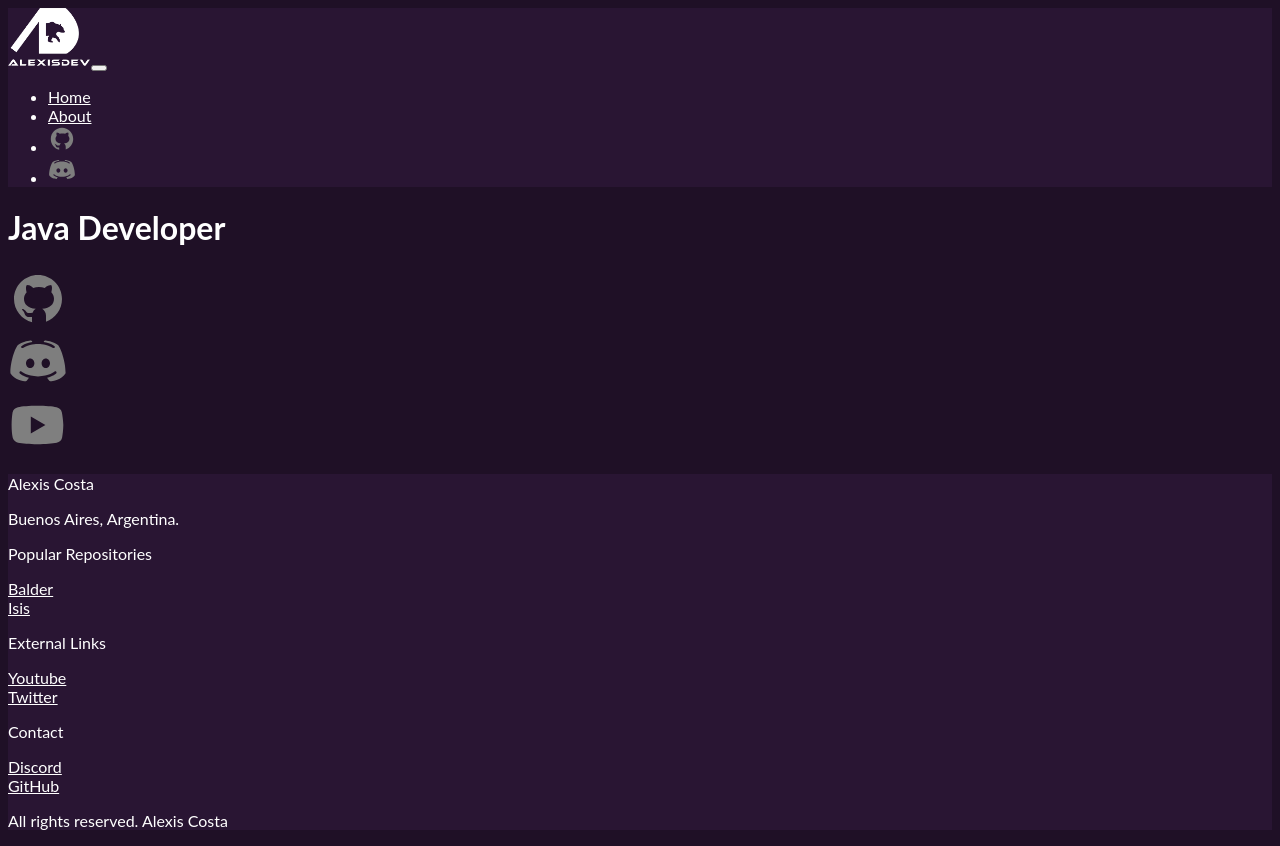
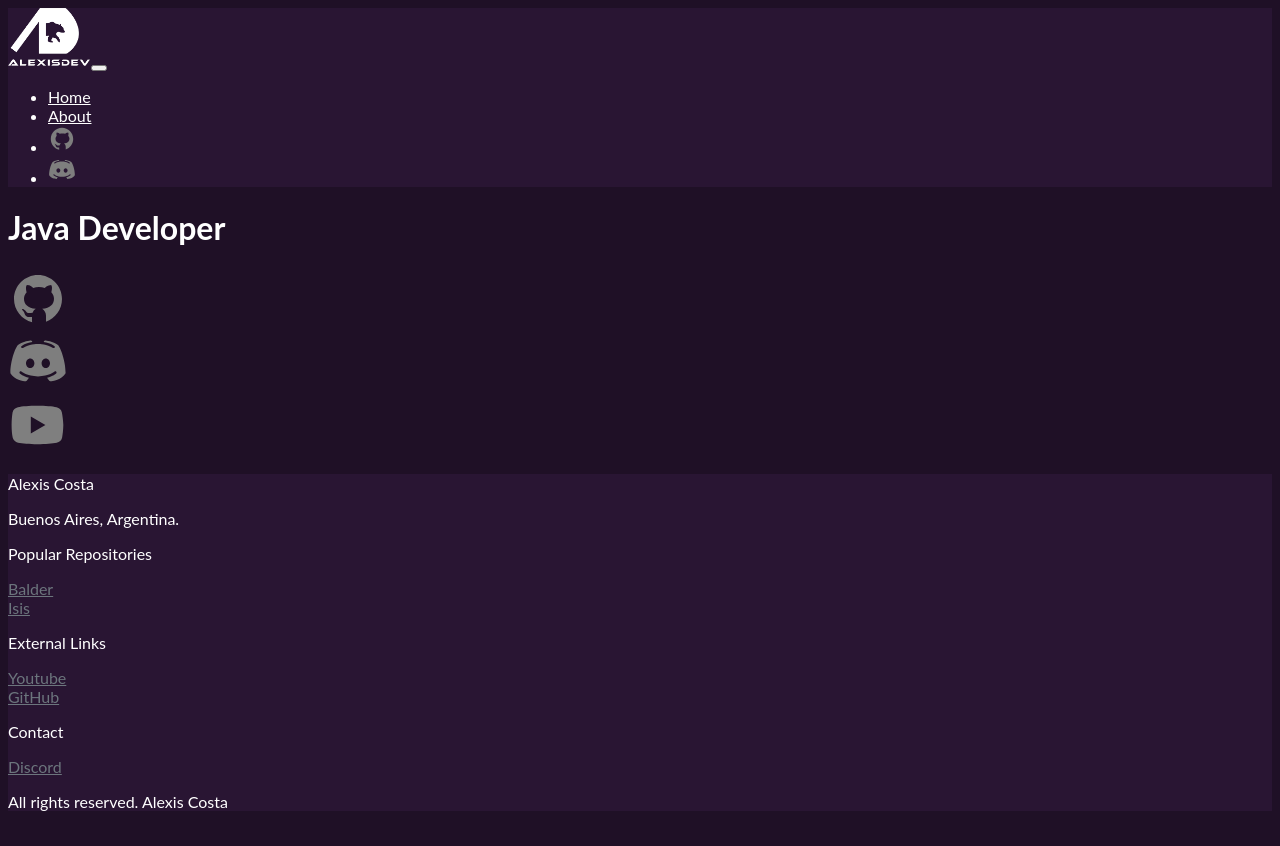
Before and after one commit to alexissdev/alexissdev.me, a Next.js app: page / in a window 1280 px wide. Built offline with nearby package versions, Linux system fonts and the light colour scheme.

Commit message:
refactor(footer): added the hover actions and added the redirect links

```diff
--- a/src/components/footer/Footer.tsx
+++ b/src/components/footer/Footer.tsx
@@ -12,12 +12,22 @@ export default function Footer() {
         <div className="col-xs-12 col-md-6 col-lg-3">
           <p className="h5 mb-3"> Popular Repositories </p>
           <div className="mb-2">
-            <Link className="text-secondary text-decoration-none" href="#">
+            <Link
+              className="text-decoration-none footer-link"
+              href="https://github.com/alexissdev/balder"
+              target="_blank"
+              rel="noopener noreferrer"
+            >
               Balder
             </Link>
           </div>
           <div className="mb-2">
-            <Link className="text-secondary text-decoration-none" href="#">
+            <Link
+              className="text-decoration-none footer-link"
+              href="https://github.com/alexissdev/Isis"
+              target="_blank"
+              rel="noopener noreferrer"
+            >
               Isis
             </Link>
           </div>
@@ -26,13 +36,23 @@ export default function Footer() {
         <div className="col-xs-12 col-md-6 col-lg-3">
           <p className="h5 mb-3"> External Links </p>
           <div className="mb-2">
-            <Link className="text-secondary text-decoration-none" href="#">
+            <Link
+              className="text-decoration-none footer-link"
+              href="https://www.youtube.com/@alexissdev"
+              target="_blank"
+              rel="noopener noreferrer"
+            >
               Youtube
             </Link>
           </div>
           <div className="mb-2">
-            <Link className="text-secondary text-decoration-none" href="#">
-              Twitter
+            <Link
+              className="footer-link text-decoration-none"
+              href="https://github.com/alexissdev"
+              target="_blank"
+              rel="noopener noreferrer"
+            >
+              GitHub
             </Link>
           </div>
         </div>
@@ -40,13 +60,13 @@ export default function Footer() {
         <div className="col-xs-12 col-md-6 col-lg-3">
           <p className="h5 mb-3"> Contact </p>
           <div className="mb-2">
-            <Link className="text-secondary text-decoration-none" href="#">
+            <Link
+              className="text-decoration-none footer-link"
+              href="https://discord.com/invite/BWqqbXbUep"
+              target="_blank"
+              rel="noopener noreferrer"
+            >
               Discord
-            </Link>
-          </div>
-          <div className="mb-2">
-            <Link className="text-secondary text-decoration-none" href="#">
-              GitHub
             </Link>
           </div>
         </div>
--- a/src/styles/Bootstrap.module.css
+++ b/src/styles/Bootstrap.module.css
@@ -30,6 +30,14 @@
   width: 50%;
 }
 
+.footer-link {
+  color: #6c757d;
+}
+
+.footer-link:hover {
+  color: #610c63;
+}
+
 .btn-primary {
   --bs-btn-color: #fff;
   --bs-btn-bg: #291533;
```
